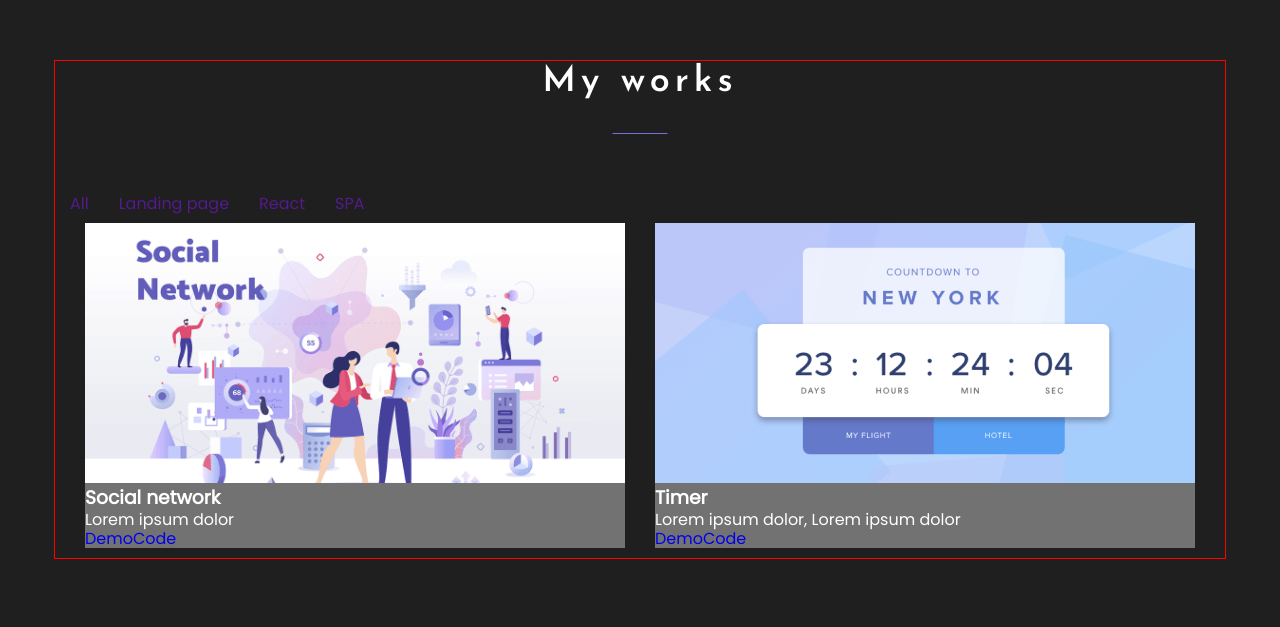
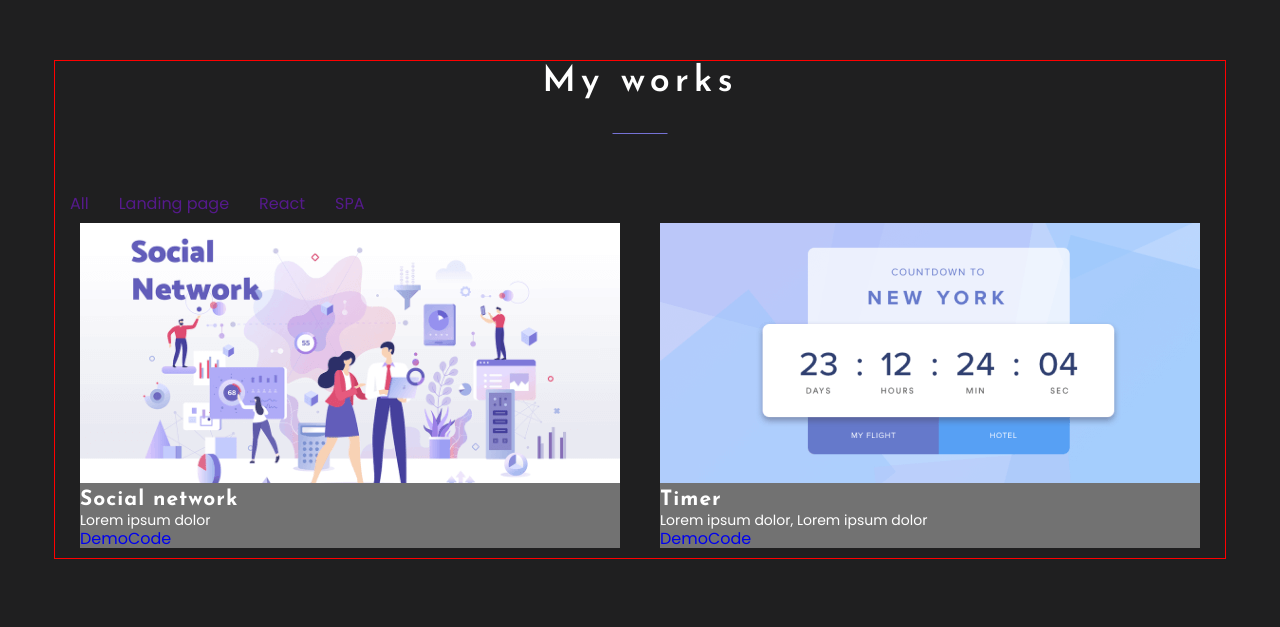
Before and after one commit to 0lgaP1/my-portfolio, a React app: page / in a window 1280 px wide. Shown: the part 1853-2480 px from the top of the page. Built offline with nearby package versions, Linux system fonts and the light colour scheme.

Commit message:
Refactored global styles

```diff
--- a/src/layout/sections/skills/skill/Skill.tsx
+++ b/src/layout/sections/skills/skill/Skill.tsx
@@ -32,19 +32,13 @@ const StyledSkill = styled.div`
 const SkillTitle = styled.h3`
     margin-top: 70px;
     margin-bottom: 15px;
-    letter-spacing: 1px;
-    font-size: 21px;
     line-height: 16px;
-    font-weight: 700;
-    font-family: 'Josefin Sans', sans-serif;
 `
 
 const SkillText = styled.p`
     text-align: center;
     letter-spacing: 1px;
-    font-size: 14px;
     line-height: 21px;
-    font-weight: 400;
 `
 
 const IconWrapper = styled.div`
--- a/src/layout/sections/works/Works.tsx
+++ b/src/layout/sections/works/Works.tsx
@@ -16,7 +16,7 @@ export const Works = () => {
             <Container>
                 <SectionTitle>My works</SectionTitle>
                 <Menu menuItems={workItems}/>
-                <FlexWrapper wrap={"wrap"} justify={"space-around"}>
+                <FlexWrapper wrap={"wrap"} justify={"space-between"}>
                     <WorkCard src={socialImg} title={"Social network"} description={"Lorem ipsum dolor"}/>
                     <WorkCard src={timerImg} title={"Timer"} description={"Lorem ipsum dolor, Lorem ipsum dolor"}/>
                 </FlexWrapper>
@@ -27,5 +27,4 @@ export const Works = () => {
 
 const StyledWorks = styled.section`
     background-color: #ec9359;
-    min-height: 100vh;
 `
--- a/src/styles/GlobalStyles.tsx
+++ b/src/styles/GlobalStyles.tsx
@@ -46,4 +46,16 @@ export const GlobalStyles = createGlobalStyle`
     section:nth-of-type(even) {
         background-color: ${theme.colors.secondaryBg};
     }
+
+    h3 {
+        font-weight: 700;
+        font-size: 21px;
+        letter-spacing: 1px;
+        font-family: 'Josefin Sans', sans-serif;
+    }
+
+    p {
+        font-size: 14px;
+        font-weight: 400;
+    }
 `
```
